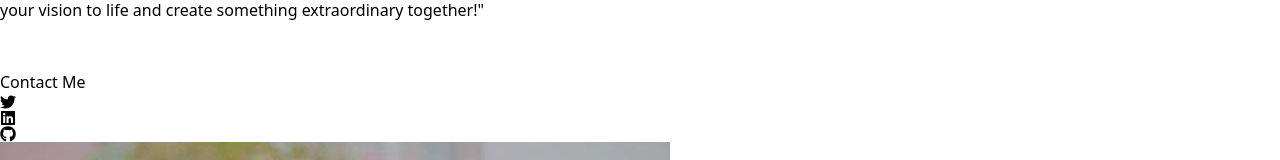
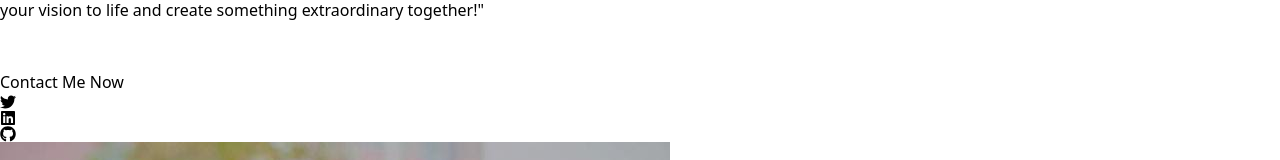
Before and after one commit to BinyameenTatla/Postfolio, a React (Vite) app: page / in a window 1280 px wide. Shown: the part 170-330 px from the top of the page. Built offline with nearby package versions, Linux system fonts and the light colour scheme.

Commit message:
first commit

```diff
--- a/src/Footer.jsx
+++ b/src/Footer.jsx
@@ -36,16 +36,11 @@ export const Footer = () => {
             >
               <FaLinkedin />
             </a>
-            <a
-              href="https://github.com/yourprofile"
-              target="_blank"
-              rel="noopener noreferrer"
-              className="hover:text-blue-600 transition duration-300"
-            >
+                    <a href="https://github.com/new" target="_blank" rel="noopener noreferrer" className="text-3xl text-[#fff] hover:text-blue-600">
              <FaGithub />
            </a>
            <a
-              href="https://www.instagram.com/yourprofile"
+  href="https://www.instagram.com/binyameen"
   target="_blank"
   rel="noopener noreferrer"
   className="hover:text-pink-500 transition duration-300"
--- a/src/Hero.jsx
+++ b/src/Hero.jsx
@@ -45,9 +45,9 @@ export const Hero = () => {
     <div className={`flex flex-col sm:flex-row items-center justify-between px-4 sm:px-6 py-12 text-white ${bgColor} transition-all duration-1000`}>
       {/* Left Section (Text) */}
       <div className="hero-left w-full sm:w-1/2 text-center sm:text-left">
-        <h1 className="text-3xl sm:text-4xl text-left justify-items-start md:text-5xl font-bold leading-relaxed mb-6">
-          {text}
-        </h1>
+      <h1 className={`text-3xl sm:text-4xl text-left justify-items-start md:text-5xl font-bold leading-relaxed mb-6 ${text === "My name is Binyameen" ? "bg-gradient-to-r from-pink-500 via-yellow-500 to-purple-500 text-transparent bg-clip-text" : ""}`}>
+  {text}
+</h1>
 
         {/* Description */}
         <p
@@ -60,9 +60,19 @@ export const Hero = () => {
 
         {/* Contact Me Button */}
         <div className="flex lg:justify-start sm:justify-center justify-center mt-6">
-          <a href="#contact" className="px-6 py-3 bg-blue-500 text-white font-semibold rounded-lg hover:bg-blue-400 focus:ring-4 focus:ring-blue-300 transition duration-300">
-            Contact Me
-          </a>
+         <div className="flex lg:justify-start sm:justify-center justify-center mt-6">
+         <div className="flex lg:justify-start sm:justify-center justify-center mt-6">
+  <a
+    href="https://wa.me/923187841428?text=Hello,%20I'd%20like%20to%20connect!"
+    target="_blank"
+    rel="noopener noreferrer"
+    className="px-6 py-3 bg-green-500 text-white font-semibold rounded-lg hover:bg-green-400 focus:ring-4 focus:ring-green-300 transition duration-300"
+  >
+    Contact Me Now
+  </a>
+</div>
+
+</div>
         </div>
 
         {/* Social Media Links (Icons) */}
@@ -73,9 +83,9 @@ export const Hero = () => {
           <a href="https://www.linkedin.com/in/yourprofile" target="_blank" rel="noopener noreferrer" className="text-3xl text-[#fff] hover:text-blue-600">
             <FaLinkedin />
           </a>
-          <a href="https://github.com/yourprofile" target="_blank" rel="noopener noreferrer" className="text-3xl text-[#fff] hover:text-blue-600">
-            <FaGithub />
-          </a>
+          <a href="https://github.com/new" target="_blank" rel="noopener noreferrer" className="text-3xl text-[#fff] hover:text-blue-600">
+  <FaGithub />
+</a>
         </div>
       </div>
 
```
Lines whose indentation alone changed are shown as unchanged.
